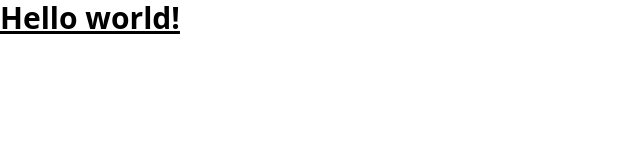
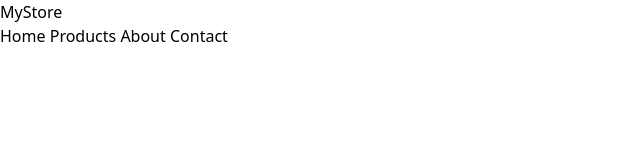
Before and after one commit to Ayzrian/mate-tailwindcss-course, a website built with Vite: page index.html in a window 1280 px wide. Shown: the whole page, without its empty margins (0-640 px from the left). Built offline with nearby package versions, Linux system fonts and the light colour scheme.

Commit message:
Adding styles to Header with Tailwind - Start

```diff
--- a/index.html
+++ b/index.html
@@ -5,11 +5,21 @@
     <link rel="icon" type="image/svg+xml" href="/vite.svg" />
     <meta name="viewport" content="width=device-width, initial-scale=1.0" />
     <link href="./src/style.css" rel="stylesheet"/>
+    <link href="https://fonts.googleapis.com/css2?family=Roboto:wght@400;700&display=swap" rel="stylesheet">
+
     <title>Vite App</title>
   </head>
-  <body>
-    <h1 class="text-3xl font-bold underline">
-      Hello world!
-    </h1>
+  <body class="">
+    <header class="">
+      <div class="">
+        <div class="">MyStore</div>
+        <nav class="">
+          <a href="#">Home</a>
+          <a href="#">Products</a>
+          <a href="#">About</a>
+          <a href="#">Contact</a>
+        </nav>
+      </div>
+    </header>
   </body>
 </html>
```
